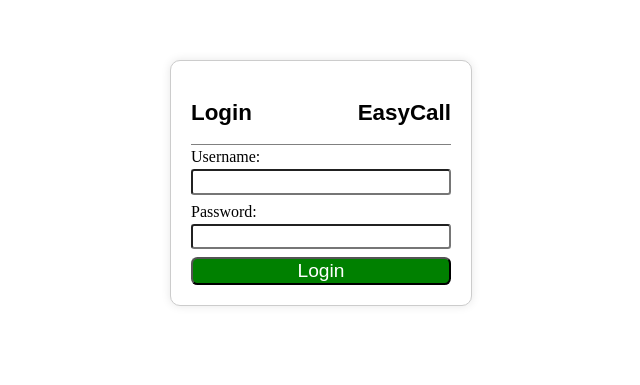
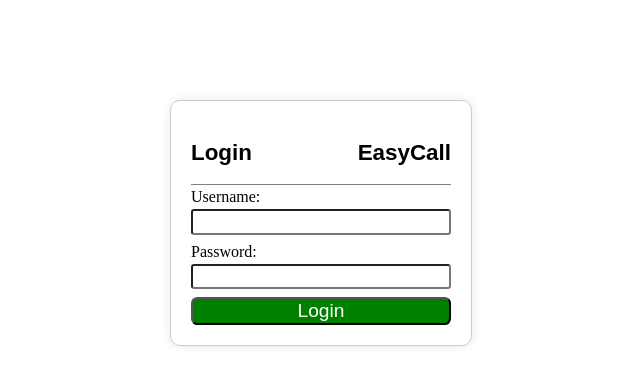
Before and after one commit to jvictormleao/FIAP-grand-finale, a Vue app: page / in a window 1280 px wide. Shown: the part 177-562 px from the top of the page, without its empty margins (319-959 px from the left). Built offline with nearby package versions, Linux system fonts and the light colour scheme; no server answers; what oh-vue-icons would draw is missing.

Commit message:
layout refactor

```diff
--- a/src/views/LoginView.vue
+++ b/src/views/LoginView.vue
@@ -65,7 +65,7 @@
   align-items: center;
   margin: 0;
   padding: 0;
-  height: calc(100vh - 5rem);
+  height: 100vh;
   width: 100%;
 }
 div.login {
```
